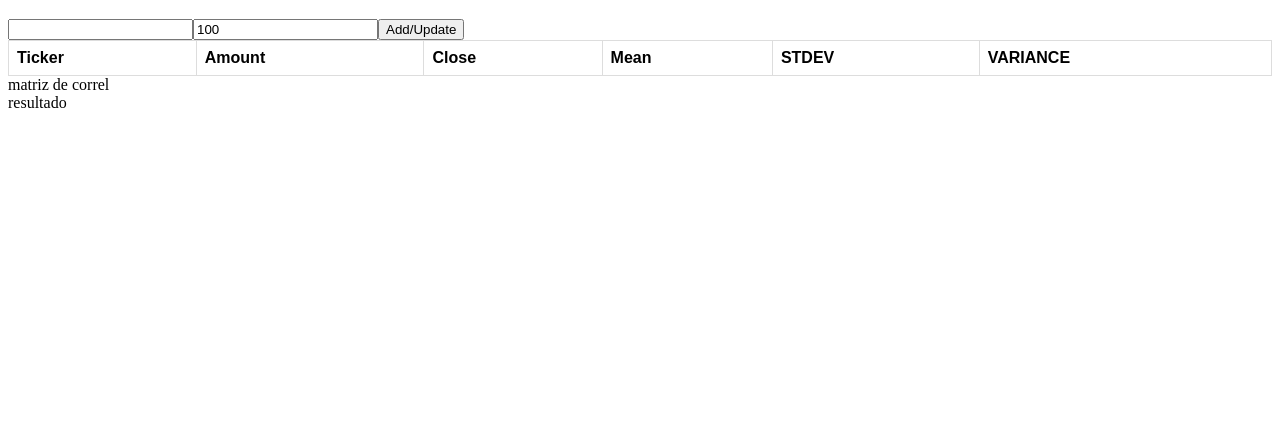
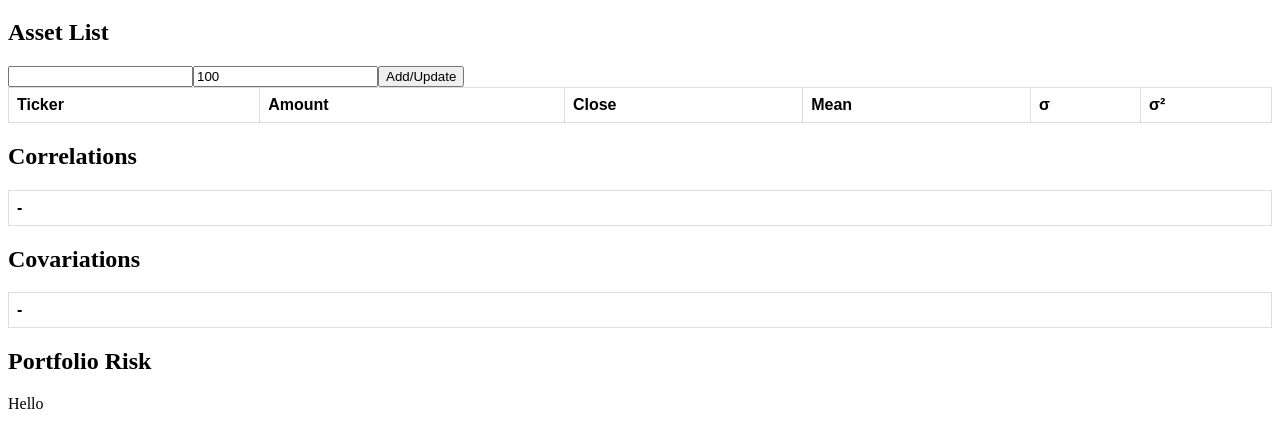
Before and after one commit to cesarvargas00/markowitz, a Gatsby site: page / in a window 1280 px wide. Shown: the part 61-508 px from the top of the page. Built offline with nearby package versions, Linux system fonts and the light colour scheme; Gatsby itself is replaced by a stand-in of ours.

Commit message:
markowitz

```diff
--- a/src/pages/components/AssetList.js
+++ b/src/pages/components/AssetList.js
@@ -71,8 +71,8 @@ export default function AssetList({ assets, onAdd, onRemove }) {
             <th>Amount</th>
             <th>Close</th>
             <th>Mean</th>
-            <th>STDEV</th>
-            <th>VARIANCE</th>
+            <th>σ</th>
+            <th>σ²</th>
           </tr>
         </thead>
         <tbody>
--- a/src/pages/components/CorrelationMatrix.js
+++ /dev/null
@@ -1,5 +0,0 @@
-import React from 'react'
-
-export default function CorrelationMatrix() {
-  return <div>matriz de correl</div>
-}
--- /dev/null
+++ b/src/pages/components/Matrix.js
@@ -0,0 +1,26 @@
+import React from 'react'
+
+export default function Matrix({ data }) {
+  return (
+    <table>
+      <thead>
+        <tr>
+          <th>-</th>
+          {Object.keys(data).map(col => (
+            <th>{col}</th>
+          ))}
+        </tr>
+      </thead>
+      <tbody>
+        {Object.keys(data).map(col => (
+          <tr>
+            <th>{col}</th>
+            {Object.keys(data[col]).map(row => (
+              <td>{data[col][row]}</td>
+            ))}
+          </tr>
+        ))}
+      </tbody>
+    </table>
+  )
+}
--- a/src/pages/components/Result.js
+++ b/src/pages/components/Result.js
@@ -1,5 +1,10 @@
 import React from 'react'
 
 export default function Result() {
-  return <div>resultado</div>
+  return (
+    <div>
+      <h2>Portfolio Risk</h2>
+      <p>Hello</p>
+    </div>
+  )
 }
--- a/src/pages/index.js
+++ b/src/pages/index.js
@@ -1,6 +1,6 @@
 import React, { useEffect, useState } from 'react'
 import AssetList from './components/AssetList'
-import CorrelationMatrix from './components/CorrelationMatrix'
+import Matrix from './components/Matrix'
 import Result from './components/Result'
 
 function correlation(x, xMean, y, yMean) {
@@ -23,9 +23,26 @@ function correlation(x, xMean, y, yMean) {
   return numerator / (xDSquaredSum * yDSquaredSum) ** 0.5
 }
 
+function covariancesFromCorrelations(correlations, stdevs) {
+  return Object.keys(correlations).reduce(
+    (acc, row) => ({
+      ...acc,
+      [row]: Object.keys(correlations[row]).reduce(
+        (acc, col) => ({
+          ...acc,
+          [col]: correlations[row][col] * stdevs[row] * stdevs[col],
+        }),
+        {}
+      ),
+    }),
+    {}
+  )
+}
+
 export default function Home() {
   const [assets, setAssets] = useState([])
   const [correlations, setCorrelations] = useState({})
+  const [covariances, setCovariances] = useState({})
 
   useEffect(() => {
     const newCorrelations = {}
@@ -43,12 +60,17 @@ export default function Home() {
       }
     }
     setCorrelations(newCorrelations)
-    console.log(newCorrelations)
-  }, [assets.length])
+    const stdevs = assets.reduce(
+      (acc, asset) => ({ ...acc, [asset.symbol]: asset.stdev }),
+      {}
+    )
+    setCovariances(covariancesFromCorrelations(newCorrelations, stdevs))
+  }, [assets.length, assets])
 
   return (
     <div>
       <h1>Markowitz calculator</h1>
+      <h2>Asset List</h2>
       <AssetList
         onAdd={asset => {
           let found = false
@@ -67,9 +89,11 @@ export default function Home() {
         }
         assets={assets}
       />
-      <CorrelationMatrix assets={assets} />
-
-      <Result assets={assets} />
+      <h2>Correlations</h2>
+      <Matrix data={correlations} />
+      <h2>Covariations</h2>
+      <Matrix data={covariances} />
+      <Result assets={assets} covariances={covariances} />
     </div>
   )
 }
```
